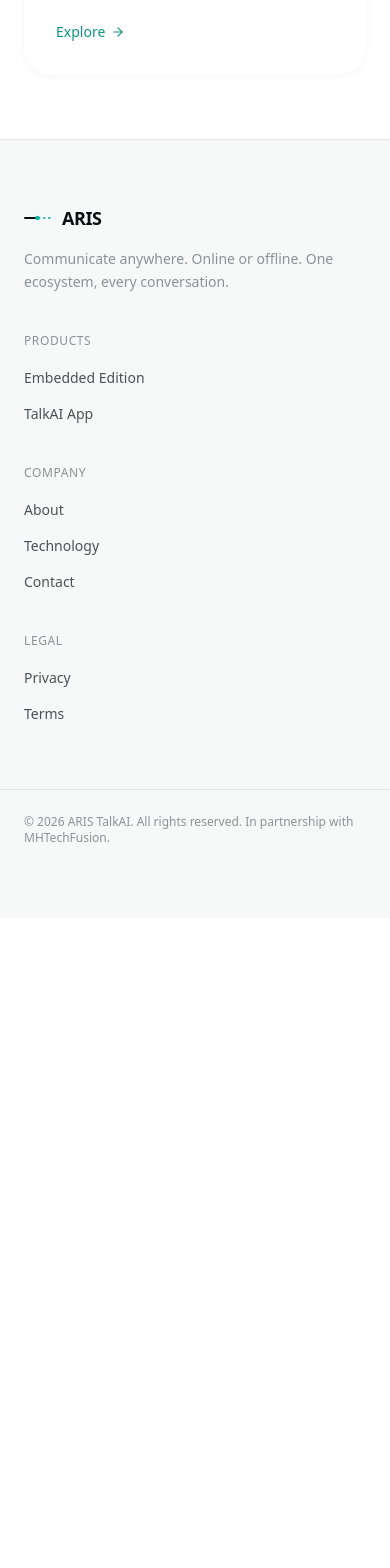
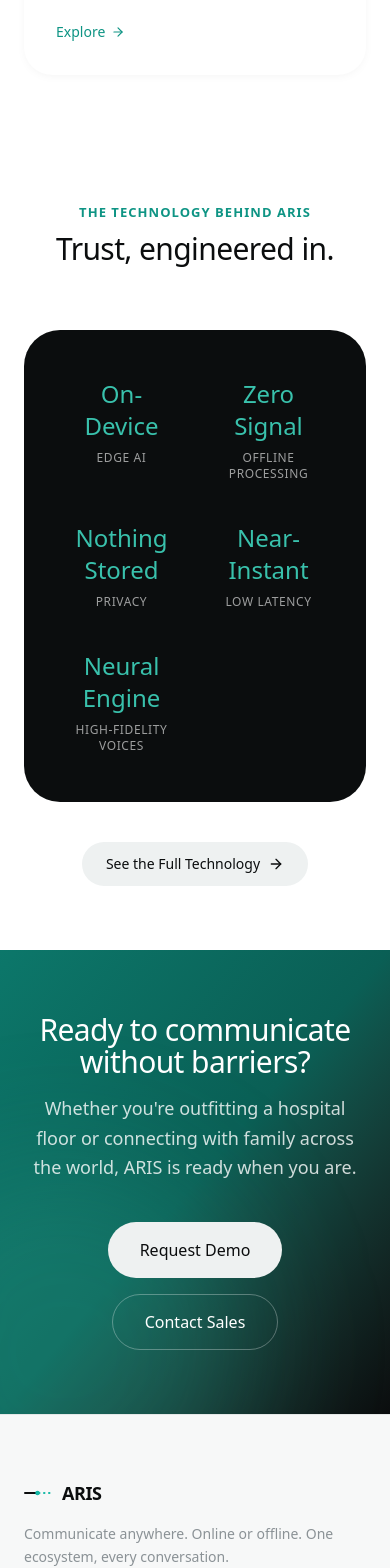
Before and after one commit to Abdul-Ahad3/ARIS-TalkAI-marketing, a Next.js app: page / in a window 390 px wide. Shown: the part 8980-10548 px from the top of the page. Before the commit the page ends 9898 px from the top, so only its background shows below. Built offline with nearby package versions, Linux system fonts and the light colour scheme.

Commit message:
Add preview and CTA sections

```diff
--- a/src/app/page.tsx
+++ b/src/app/page.tsx
@@ -7,6 +7,8 @@
 import { Ecosystem } from "@/components/sections/Ecosystem";
 import { Features } from "@/components/sections/Features";
 import { Industries } from "@/components/sections/Industries";
+import { TechnologyPreview } from "@/components/sections/TechPreview";
+import { CTA } from "@/components/sections/CTA";
 
 export default function Home() {
   return (
@@ -18,6 +20,8 @@
       <Ecosystem />
       <Features />
       <Industries />
+      <TechnologyPreview />
+      <CTA />
       <Footer />
     </>
   );
--- /dev/null
+++ b/src/components/sections/CTA.tsx
@@ -0,0 +1,35 @@
+import { Container } from "@/components/ui/Container";
+import { Button } from "@/components/ui/Button";
+
+export function CTA() {
+  return (
+    <section className="relative overflow-hidden bg-gradient-to-br from-teal-700 via-teal-800 to-ink py-section">
+      <div className="pointer-events-none absolute -bottom-32 -left-32 h-96 w-96 rounded-full bg-teal-400/20 blur-3xl" />
+
+      <Container>
+        <div className="relative mx-auto max-w-2xl text-center">
+          <h2 className="text-title text-balance text-white">
+            Ready to communicate without barriers?
+          </h2>
+          <p className="mt-4 text-lg leading-relaxed text-white/80">
+            Whether you're outfitting a hospital floor or connecting with
+            family across the world, ARIS is ready when you are.
+          </p>
+          <div className="mt-10 flex flex-wrap items-center justify-center gap-4">
+            <Button href="/contact" size="lg" variant="secondary">
+              Request Demo
+            </Button>
+            <Button
+              href="/contact"
+              size="lg"
+              variant="ghost"
+              className="border border-white/30 bg-transparent text-white hover:bg-white/10 hover:text-white"
+            >
+              Contact Sales
+            </Button>
+          </div>
+        </div>
+      </Container>
+    </section>
+  );
+}
--- /dev/null
+++ b/src/components/sections/TechPreview.tsx
@@ -0,0 +1,45 @@
+import { ArrowRight } from "lucide-react";
+import { Container } from "@/components/ui/Container";
+import { SectionHeading } from "@/components/ui/SectionHeading";
+import { Button } from "@/components/ui/Button";
+import { techSpecs } from "@/data/technologies";
+
+export function TechnologyPreview() {
+  return (
+    <section className="bg-surface py-section">
+      <Container>
+        <SectionHeading
+          align="center"
+          eyebrow="The Technology Behind ARIS"
+          title="Trust, engineered in."
+        />
+
+        <div className="mt-16 rounded-3xl bg-ink px-6 py-12 md:px-12">
+          <div className="grid grid-cols-2 gap-y-10 sm:grid-cols-3 lg:grid-cols-5 lg:divide-x lg:divide-white/10">
+            {techSpecs.map((spec) => (
+              <div key={spec.label} className="px-4 text-center">
+                <p className="font-mono text-2xl font-medium text-teal-400 md:text-3xl">
+                  {spec.value}
+                </p>
+                <p className="mt-2 text-xs uppercase tracking-wider text-white/60">
+                  {spec.label}
+                </p>
+              </div>
+            ))}
+          </div>
+        </div>
+
+        <div className="mt-10 text-center">
+          <Button
+            href="/technology"
+            variant="secondary"
+            icon={<ArrowRight size={16} />}
+            iconPosition="right"
+          >
+            See the Full Technology
+          </Button>
+        </div>
+      </Container>
+    </section>
+  );
+}
--- /dev/null
+++ b/src/data/technologies.ts
@@ -0,0 +1,9 @@
+import { TechSpec } from "@/types/technology";
+
+export const techSpecs: TechSpec[] = [
+  { value: "On-Device", label: "Edge AI" },
+  { value: "Zero Signal", label: "Offline Processing" },
+  { value: "Nothing Stored", label: "Privacy" },
+  { value: "Near-Instant", label: "Low Latency" },
+  { value: "Neural Engine", label: "High-Fidelity Voices" },
+];
--- /dev/null
+++ b/src/types/technology.ts
@@ -0,0 +1,4 @@
+export interface TechSpec {
+  value: string;
+  label: string;
+}
```
